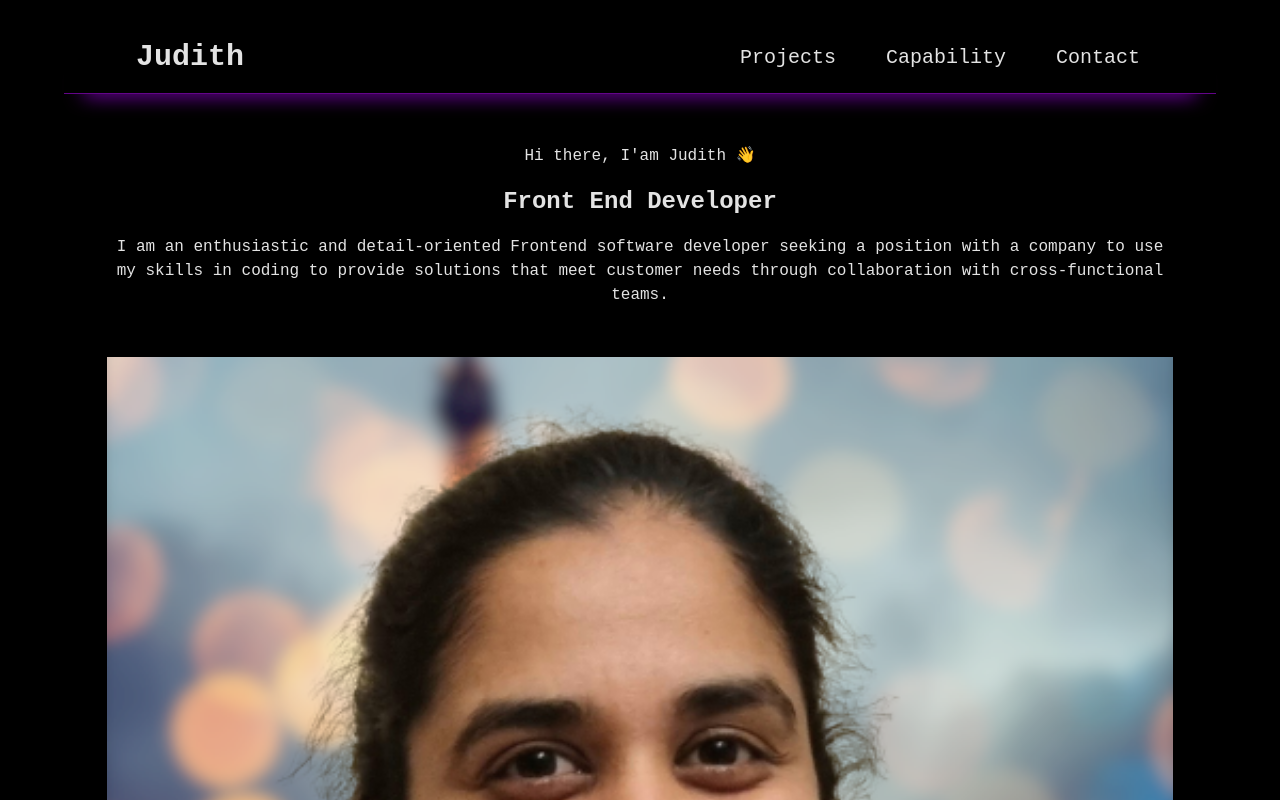
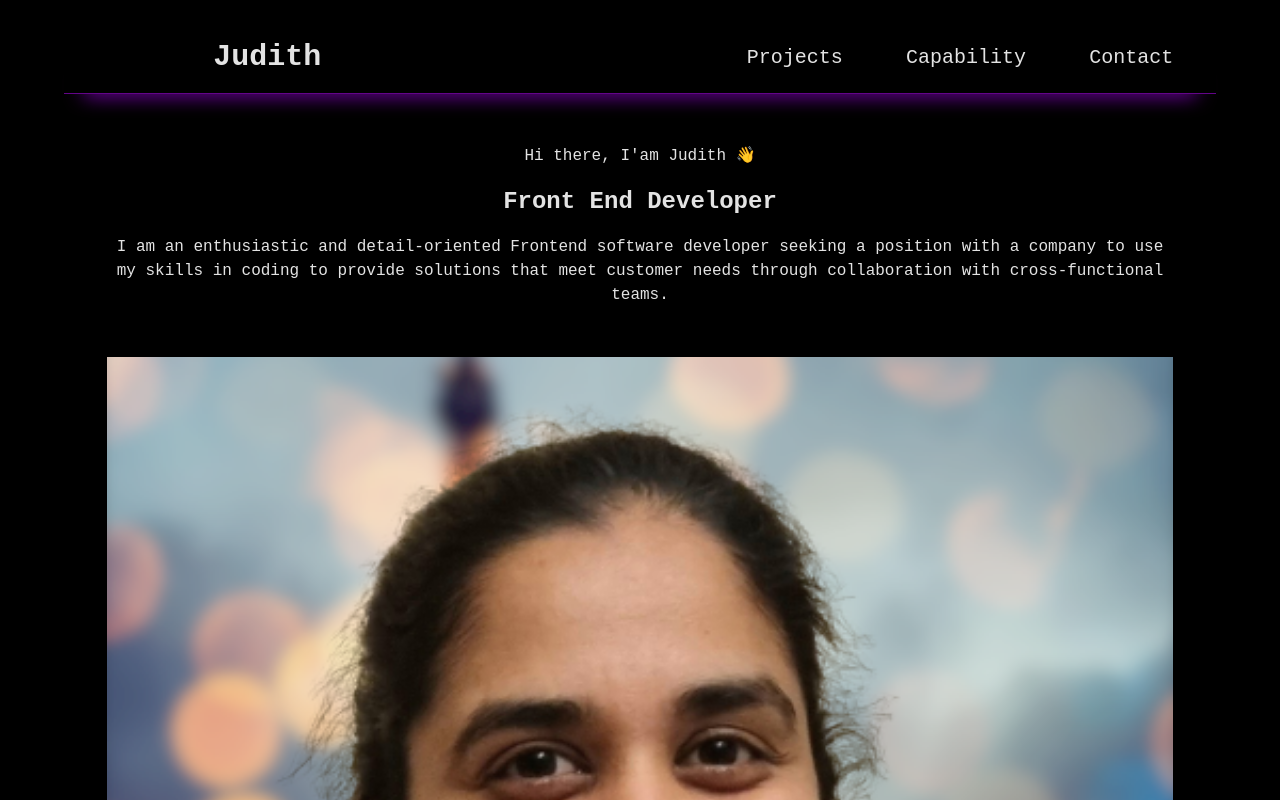
Before and after one commit to Judithlourde/portfolio_judith, a Vue app: page / in a window 1280 px wide. Shown: the top 800 px of the page. Built offline with nearby package versions, Linux system fonts and the light colour scheme.

Commit message:
Fixed flex

```diff
--- a/src/components/Header.vue
+++ b/src/components/Header.vue
@@ -48,19 +48,19 @@
         width: 100%;
         display: grid;
         grid-template-columns: repeat(12, 1fr);
-        padding: var(--padding-big);
+        padding: var(--padding-big) 0;
         font-size: 20px;
     }
 
     .header__name {
-        grid-column: 1/ span 3;
-        text-align: center;
+        grid-column: 2/ span 4;
+        text-align: left;
     }
 
     .header__icons {
         display: flex;
-        justify-content: center;
-        grid-column: 12/ span 1;
+        justify-content: flex-end;
+        grid-column: 8/ span 4;
     }
 
     .header__navigation {
@@ -83,6 +83,10 @@
             display: none;
         }
 
+        .header__name {
+            grid-column: 3/ span 3;
+        }
+
         .header__navigation {
             display: block;
             text-align: center;
```
